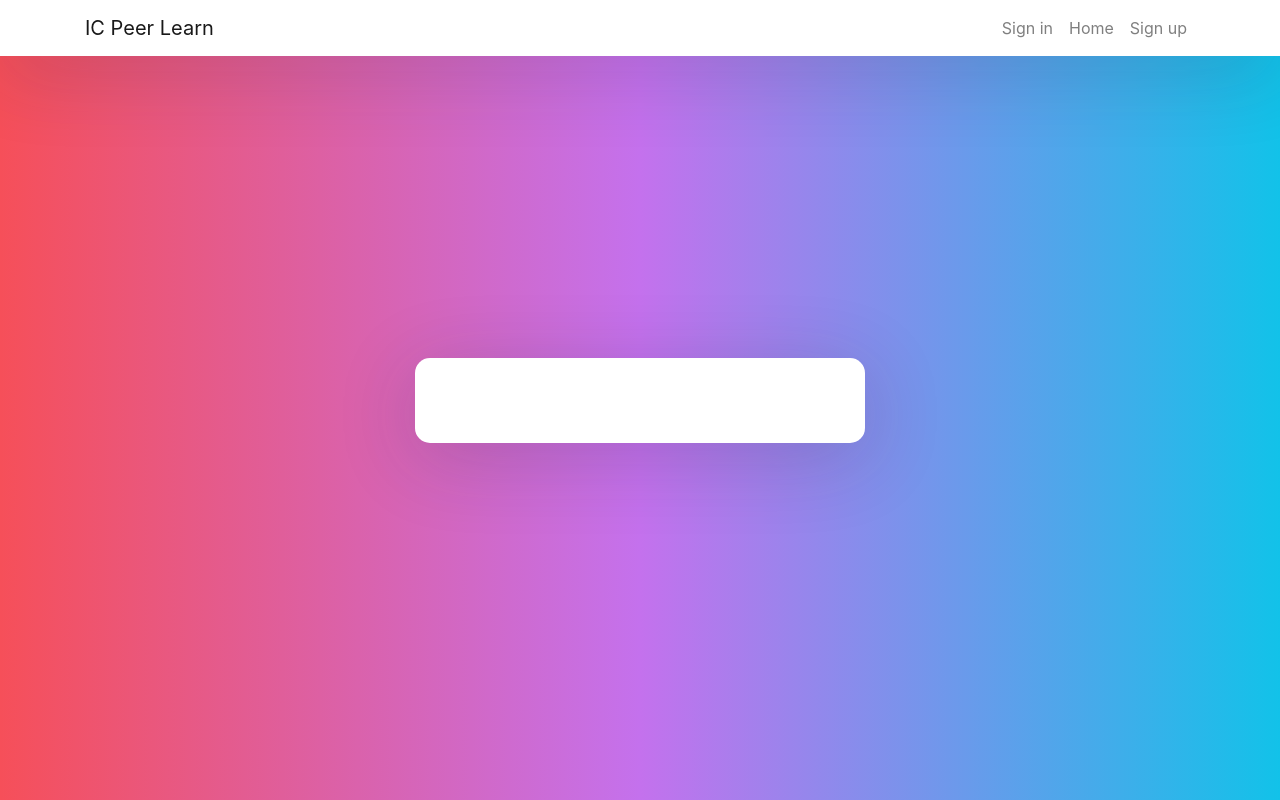
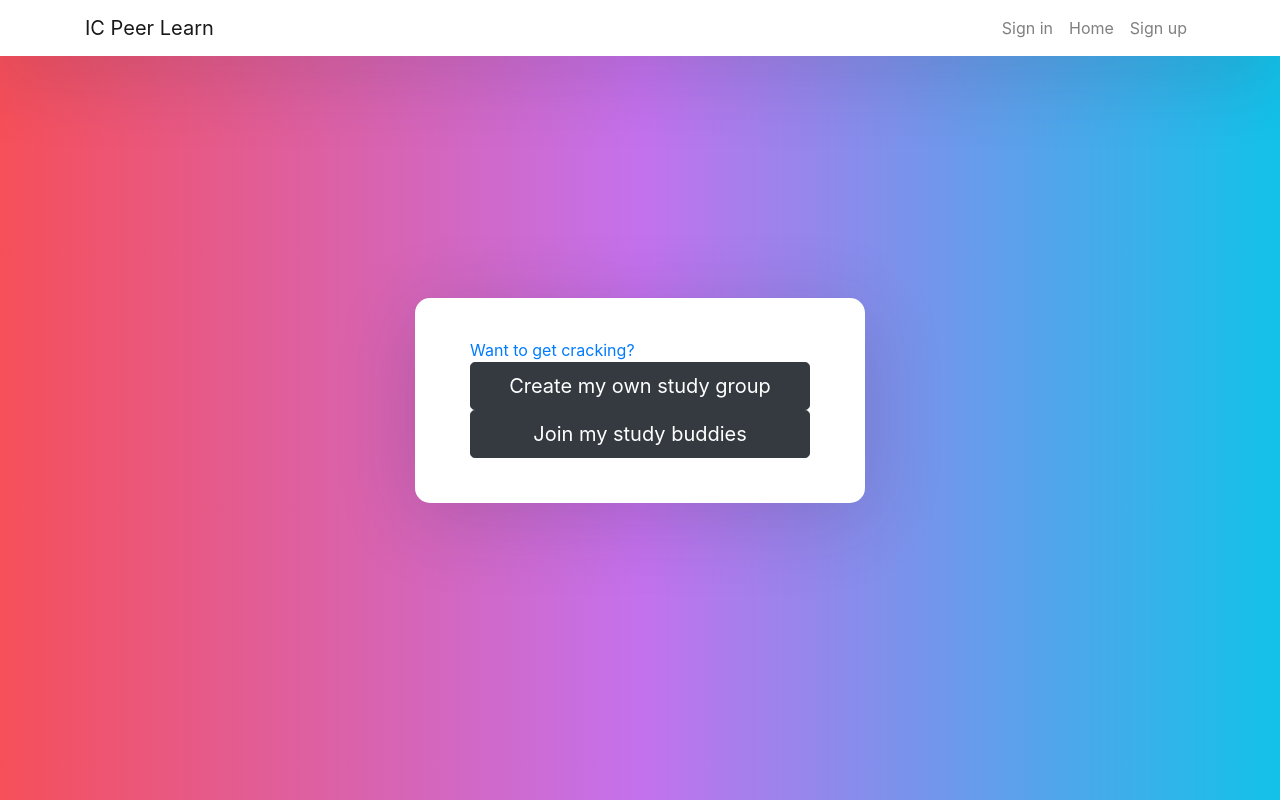
Before and after one commit to ish2002/ICHelloWorld, a React (Create React App) app in the folder peer-learning/: page /groupstudy in a window 1280 px wide. Built offline with nearby package versions, Linux system fonts and the light colour scheme.

Commit message:
Login takes you to the group study page with two options

```diff
--- a/peer-learning/src/App.js
+++ b/peer-learning/src/App.js
@@ -8,6 +8,7 @@ import HomePage from "./general/Home";
 import Login from "./general/login";
 import SignUp from "./general/signup";
 import ForgotPassword from "./general/forgotpassword";
+import GroupStudy from './general/groupstudy';
 
 function App() {
   return (<Router>
@@ -39,6 +40,7 @@ function App() {
             <Route path="/sign-up" component={SignUp} />
             <Route path="/home" component={HomePage} />
             <Route path="/forgotpassword" component={ForgotPassword} />
+            <Route path="/groupstudy" component={GroupStudy} />
           </Switch>
         </div>
       </div>
--- /dev/null
+++ b/peer-learning/src/general/groupstudy.js
@@ -0,0 +1,18 @@
+import {Link} from "react-router-dom";
+import React, { Component } from "react";
+
+export default class GroupStudy extends Component {
+    render() {
+        return (
+            <div className="Group">
+              <a className="message">Want to get cracking?</a>
+              <Link to="/newstudygroup">
+              <button type="Create my own study group" className="btn btn-dark btn-lg btn-block">Create my own study group</button>
+              </Link>
+              <Link to="/existingstudygroup">
+              <button type="Join my study buddies" className="btn btn-dark btn-lg btn-block">Join my study buddies</button>
+              </Link>
+            </div>
+        );
+    }
+}
--- a/peer-learning/src/general/login.js
+++ b/peer-learning/src/general/login.js
@@ -68,7 +68,9 @@ export default class Login extends Component {
                     </div>
                 </div>
 
-                <button type="submit" className="btn btn-dark btn-lg btn-block">Sign in</button>
+                <button type="submit" className="btn btn-dark btn-lg btn-block">
+                    <Link className="nav-link" to="/groupstudy">Sign in</Link>
+                </button>
                 <p className="forgot-password text-right">
                     <Link className="nav-link" to="/forgotpassword">Forgot Password</Link>
                 </p>
```
